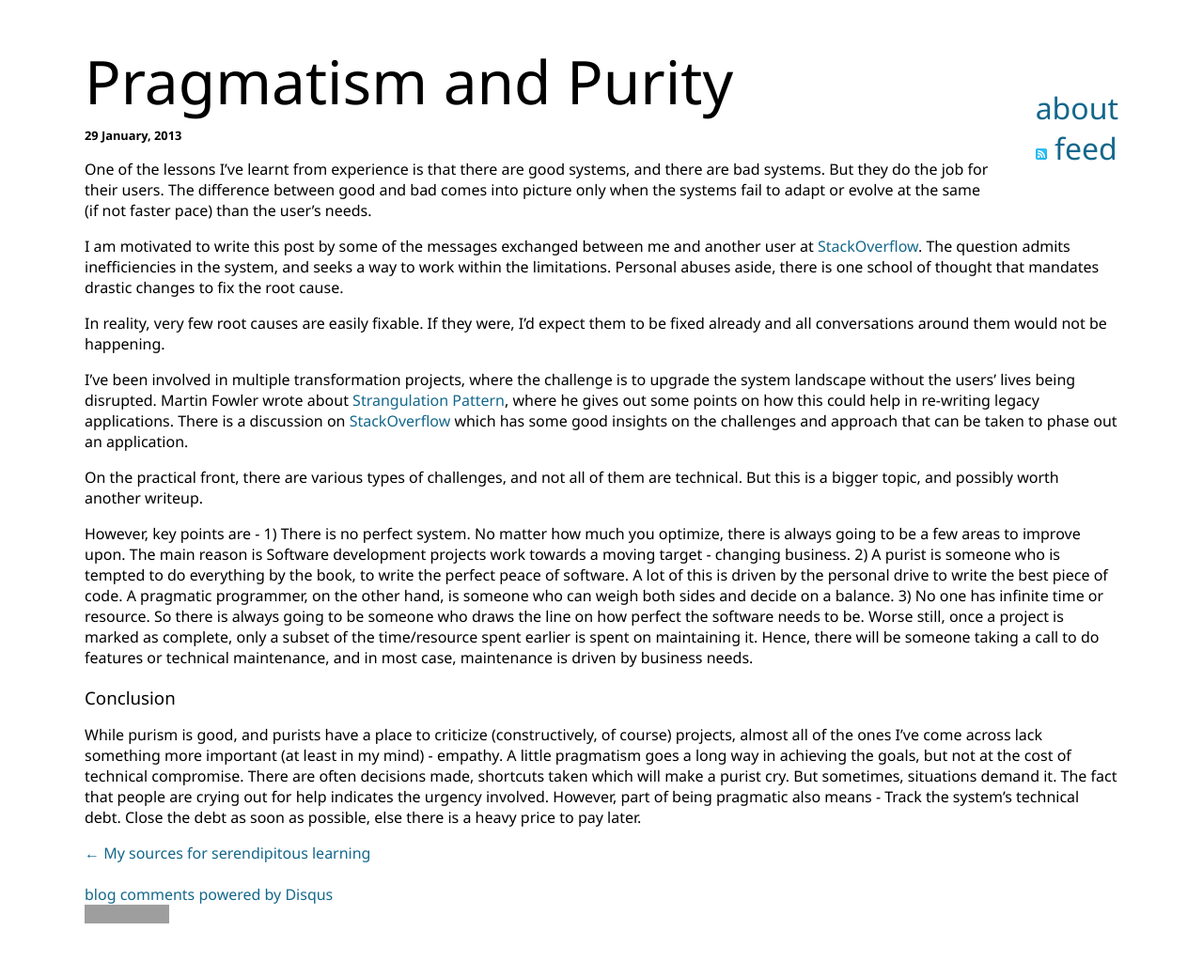
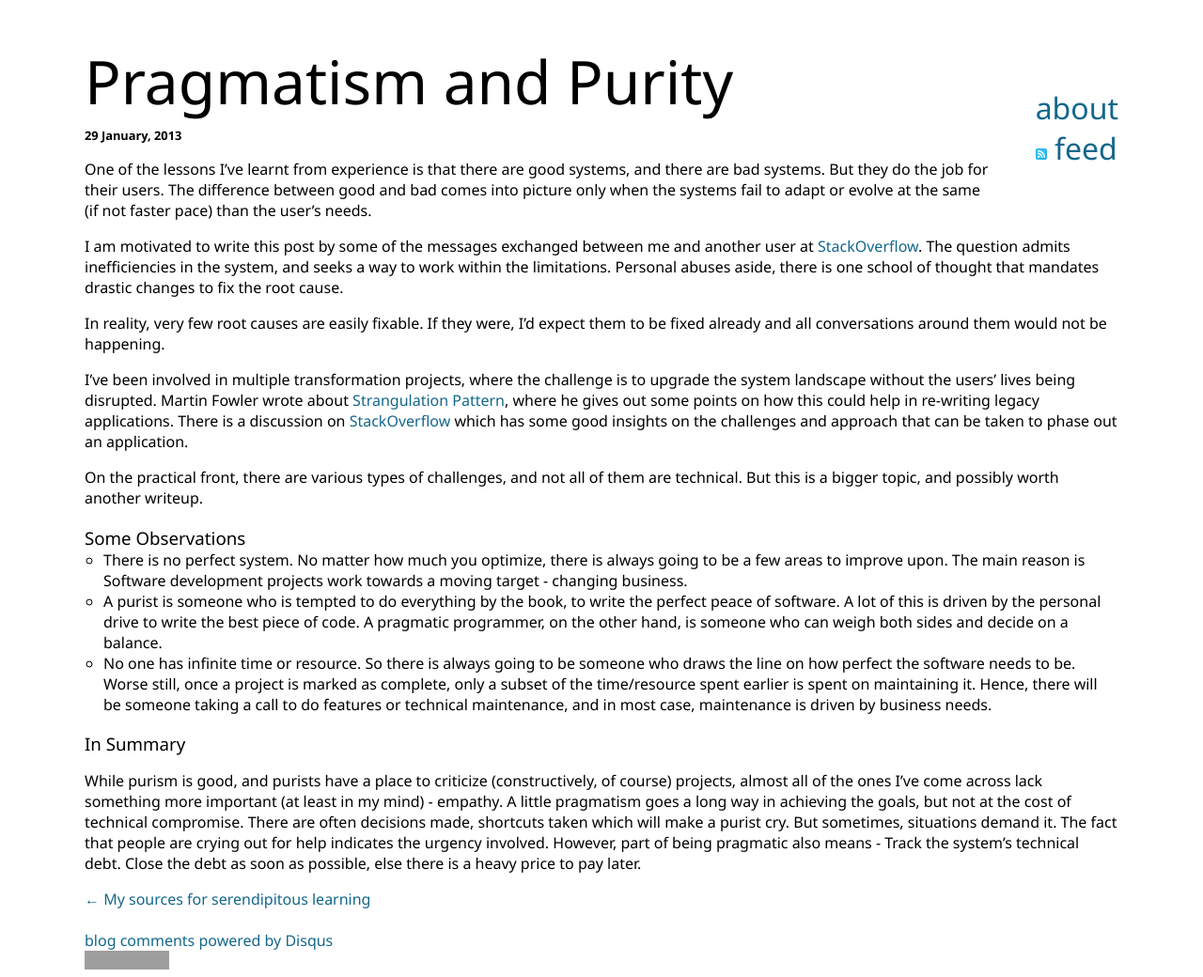
Before and after one commit to sriv/sriv.github.io, a Jekyll site: the page built from _posts/2013-01-29-pragmatism-and-purity.md, in a window 1280 px wide. Shown: the whole page at 94% size. Built offline with Jekyll 4.4.1, drawn with Linux system fonts in a browser that asks for light colours; comment, search, counter and statistics services are not loaded; before the commit the page ends 991 px from its top, so only the background shows below that; grey boxes are pictures that could not be loaded.

Commit message:
fixed lists in pragmatism vs purity post

```diff
--- a/_posts/2013-01-29-pragmatism-and-purity.md
+++ b/_posts/2013-01-29-pragmatism-and-purity.md
@@ -16,10 +16,10 @@ I've been involved in multiple transformation projects, where the challenge is t
 
 On the practical front, there are various types of challenges, and not all of them are technical. But this is a bigger topic, and possibly worth another writeup.
 
-However, key points are -
-1) There is no perfect system. No matter how much you optimize, there is always going to be a few areas to improve upon. The main reason is Software development projects work towards a moving target - changing business.
-2) A purist is someone who is tempted to do everything by the book, to write the perfect peace of software. A lot of this is driven by the personal drive to write the best piece of code. A pragmatic programmer, on the other hand, is someone who can weigh both sides and decide on a balance.
-3) No one has infinite time or resource. So there is always going to be someone who draws the line on how perfect the software needs to be. Worse still, once a project is marked as complete, only a subset of the time/resource spent earlier is spent on maintaining it. Hence, there will be someone taking a call to do features or technical maintenance, and in most case, maintenance is driven by business needs.
+### Some Observations
+* There is no perfect system. No matter how much you optimize, there is always going to be a few areas to improve upon. The main reason is Software development projects work towards a moving target - changing business.
+* A purist is someone who is tempted to do everything by the book, to write the perfect peace of software. A lot of this is driven by the personal drive to write the best piece of code. A pragmatic programmer, on the other hand, is someone who can weigh both sides and decide on a balance.
+* No one has infinite time or resource. So there is always going to be someone who draws the line on how perfect the software needs to be. Worse still, once a project is marked as complete, only a subset of the time/resource spent earlier is spent on maintaining it. Hence, there will be someone taking a call to do features or technical maintenance, and in most case, maintenance is driven by business needs.
 
-###Conclusion
+### In Summary
 While purism is good, and purists have a place to criticize (constructively, of course) projects, almost all of the ones I've come across lack something more important (at least in my mind) - empathy. A little pragmatism goes a long way in achieving the goals, but not at the cost of technical compromise. There are often decisions made, shortcuts taken which will make a purist cry. But sometimes, situations demand it. The fact that people are crying out for help indicates the urgency involved. However, part of being pragmatic also means - Track the system's technical debt. Close the debt as soon as possible, else there is a heavy price to pay later.
```
Also changed, not shown: 4 other files.
